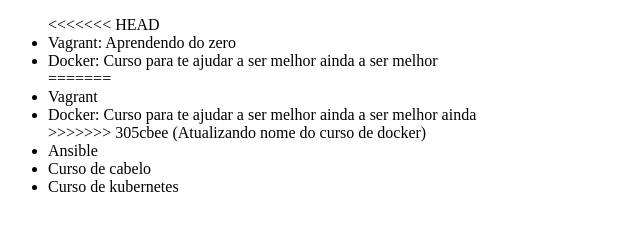
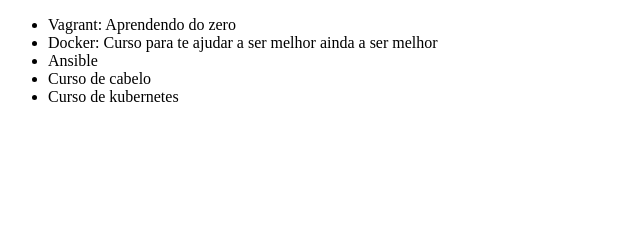
Before and after one commit to RenanSOkada-zz/testgit, a plain HTML site: page index.html in a window 1280 px wide. Shown: the whole page, without its empty margins (0-640 px from the left). Drawn offline with Linux system fonts and the light colour scheme.

Commit message:
Alterações finais

```diff
--- a/index.html
+++ b/index.html
@@ -6,13 +6,8 @@
 </head>
 <body>
     <ul>
-<<<<<<< HEAD
         <li>Vagrant: Aprendendo do zero</li>
         <li>Docker: Curso para te ajudar a ser melhor ainda a ser melhor</li>
-=======
-        <li>Vagrant</li>
-        <li>Docker: Curso para te ajudar a ser melhor ainda a ser melhor ainda</li>
->>>>>>> 305cbee (Atualizando nome do curso de docker)
         <li>Ansible</li>
         <li>Curso de cabelo</li>
         <li>Curso de kubernetes</li>
```
